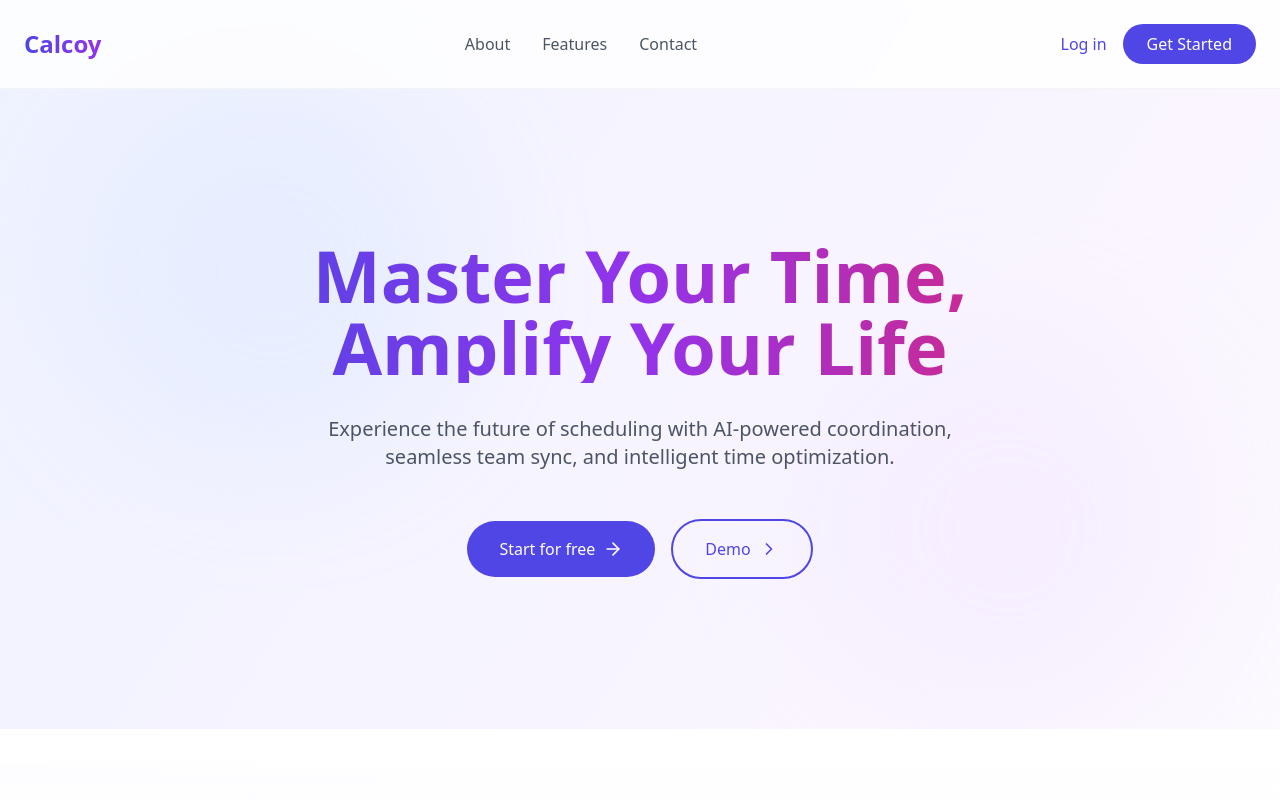
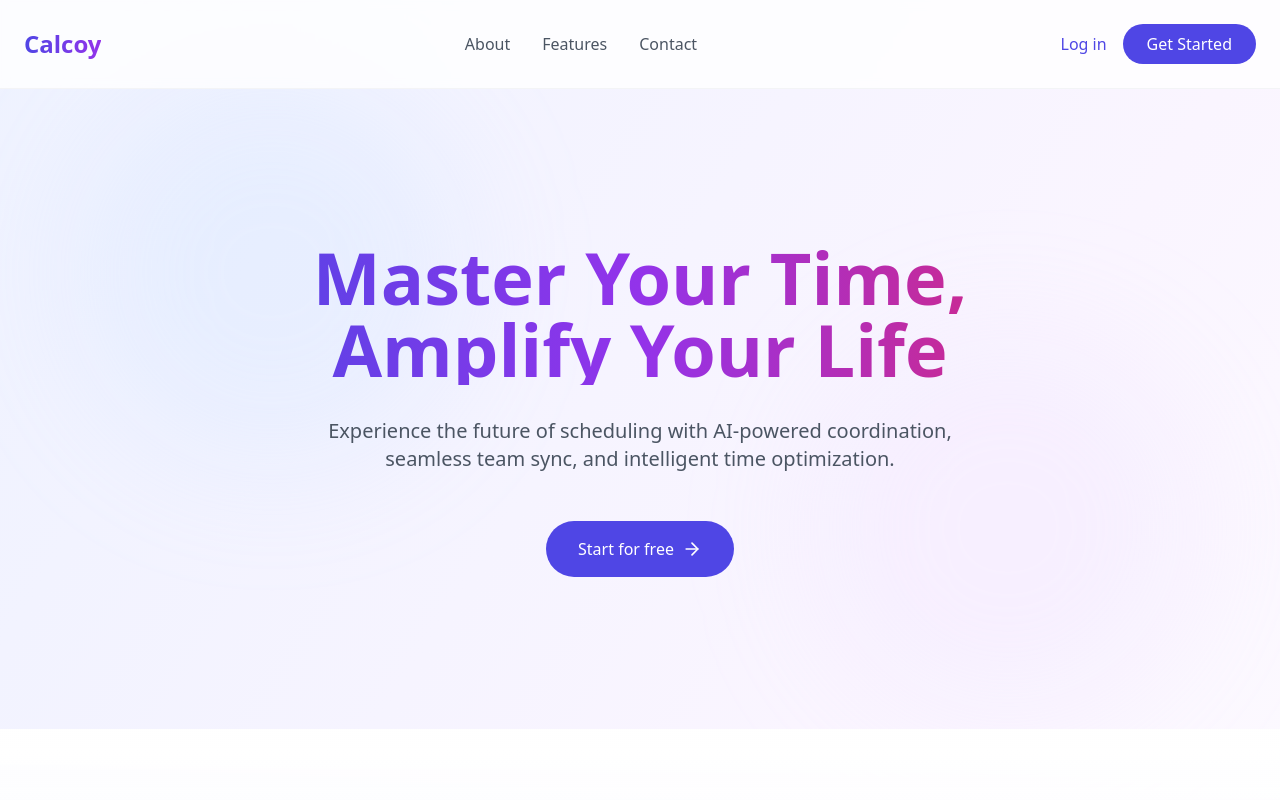
Before and after one commit to gsdyu/Calcoy, a Next.js app in the folder frontend/: page / in a window 1280 px wide. Shown: the top 800 px of the page. Built offline with nearby package versions, Linux system fonts and the light colour scheme; no server answers.

Commit message:
remove demo button

```diff
--- a/frontend/src/components/Info/LandingPage.js
+++ b/frontend/src/components/Info/LandingPage.js
@@ -25,7 +25,7 @@ const LandingPage = () => {
   const router = useRouter();
 
   const handleDemoRequest = () => {
-    router.push('/calendar');
+    router.push('/auth/signup');
   };
 
   return (
@@ -135,13 +135,6 @@ const LandingPage = () => {
                 Start for free
                 <ArrowRight className="ml-2 w-5 h-5 group-hover:translate-x-1 transition-transform" />
               </Link>
-              <button
-                onClick={handleDemoRequest}
-                className="w-full sm:w-auto px-8 py-4 rounded-full font-medium border-2 border-indigo-600 text-indigo-600 hover:bg-indigo-50 transition-all flex items-center justify-center group"
-              >
-                Demo
-                <ChevronRight className="ml-2 w-5 h-5 group-hover:translate-x-1 transition-transform" />
-              </button>
             </motion.div>
           </motion.div>
         </div>
```
